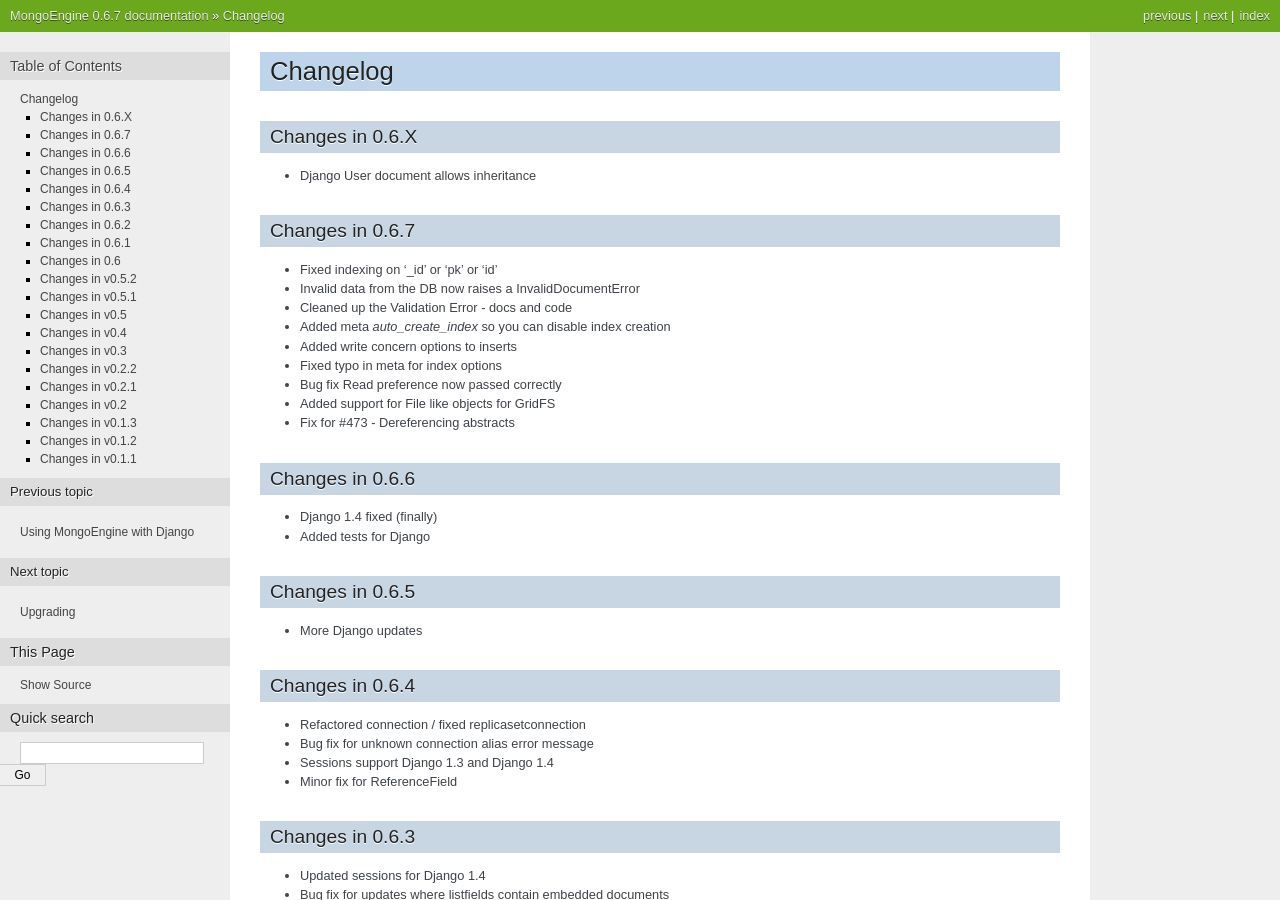
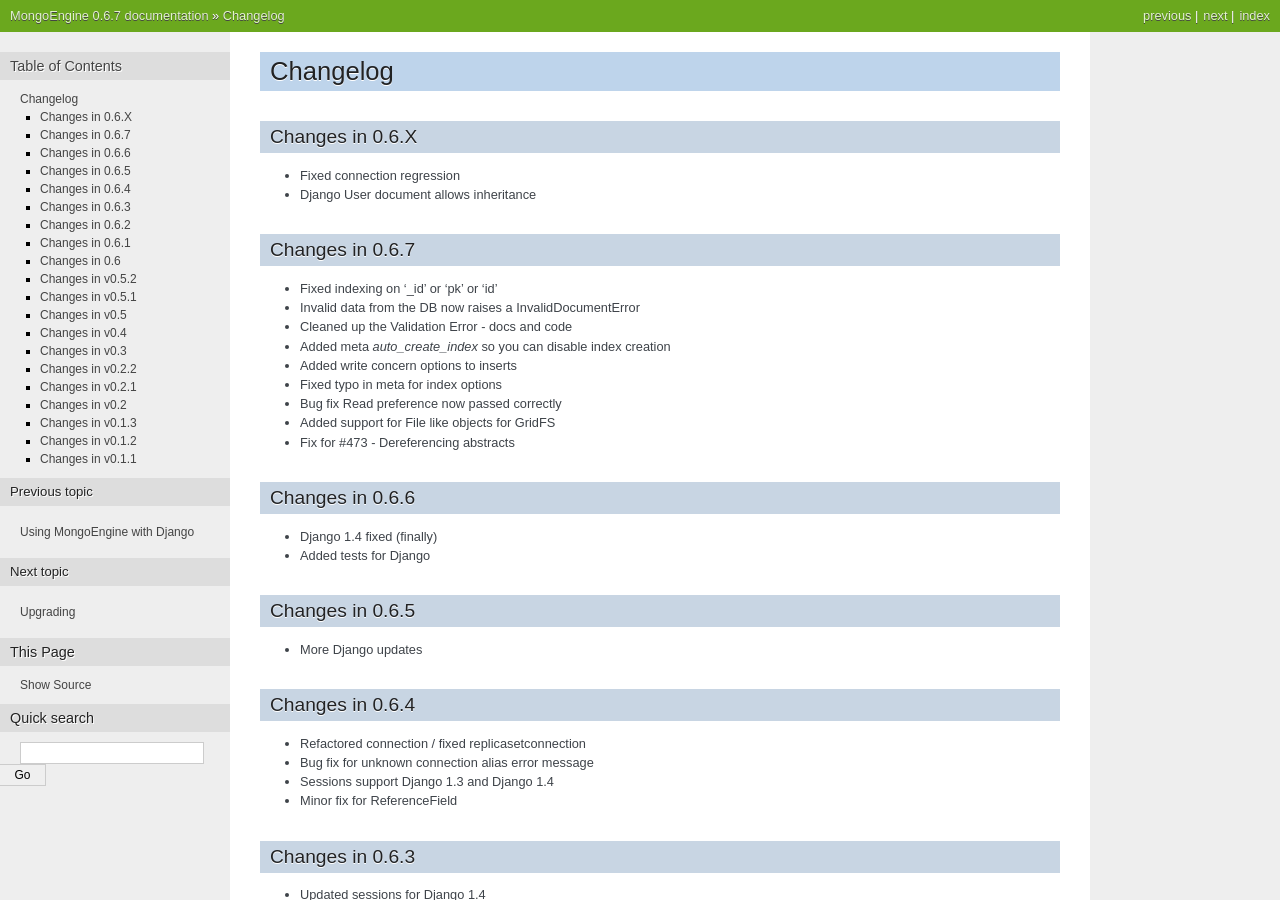
Before and after one commit to MongoEngine/mongoengine, a Sphinx documentation site: the page built from docs/changelog.rst, in a window 1280 px wide and 900 px high. Built offline with Sphinx 7.4.7, drawn with Linux system fonts in a browser that asks for light colours.

Commit message:
Updated Author / changelog

```diff
--- a/docs/changelog.rst
+++ b/docs/changelog.rst
@@ -4,6 +4,7 @@ Changelog
 
 Changes in 0.6.X
 ================
+- Fixed connection regression
 - Django User document allows inheritance
 
 Changes in 0.6.7
```
Also changed, not shown: 1 other file.
